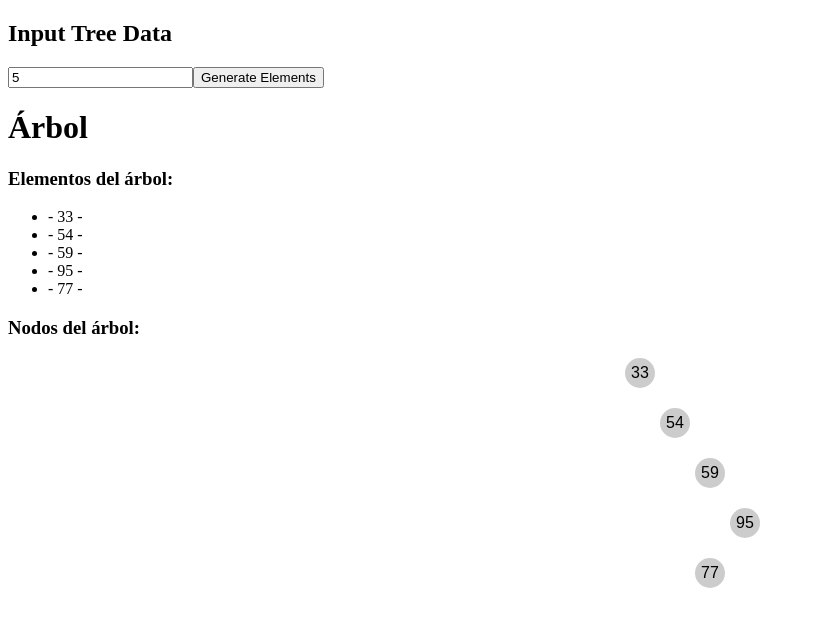
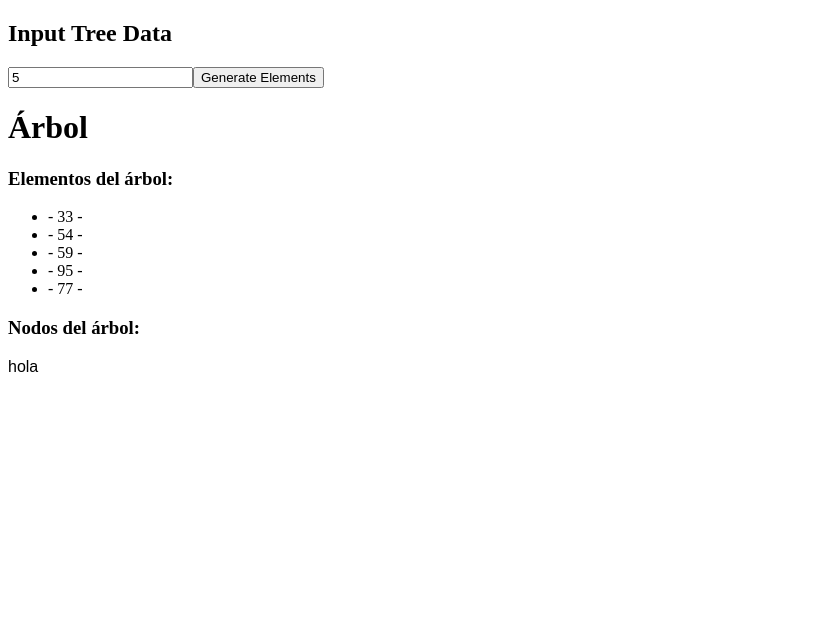
Before and after one commit to JulioXC4/Proyecto-Matem-tica-Discreta, a Next.js app: page / in a window 1280 px wide. Both pictures are taken after typing "5" into the empty fields and a click on the button "Generate Elements". Shown: the top 626 px of the page, without its empty margins (0-815 px from the left). Built offline with nearby package versions, Linux system fonts and the light colour scheme.

Commit message:
progress in creating a tree with n branches

```diff
--- a/app/components/Tree.tsx
+++ b/app/components/Tree.tsx
@@ -5,23 +5,46 @@ import { Node } from "../interfaces/node";
 import { createRandomElements } from "../utils/functions";
 
 const Tree = () => {
-  const [elements, setElements] = useState<number[] | null>([]);
+  const [elements, setElements] = useState<number[]>([0]);
+  const [treeValue, setTreeValue] = useState<number>(3);
   const [rootNode, setRootNode] = useState<Node | null>(null);
+
+  const nodes: Node[] = [];
 
   const generateElements = (n: number) => {
     const newElements = createRandomElements(n);
     setElements(newElements);
     setRootNode(null); // Reiniciar el árbol antes de agregar nuevos nodos
 
-    const newRootNode = new Node(newElements[0]); // Crear el nodo raíz
-    setRootNode(newRootNode);
+    const newRootNode = new Node(newElements[0])
+    nodes.push(newRootNode); // Crear el nodo raíz
 
     // Insertar los nodos restantes
     for (let i = 1; i < newElements.length; i++) {
-      newRootNode.add(newElements[i]);
+      if(i<=treeValue){
+      const subNode = new Node(newElements[i])
+      nodes.push(subNode)
+      newRootNode.addNode(subNode)
+      }else{
+        for(let j = 1; j <= Math.floor(newElements?.length - treeValue + 1/ treeValue); j++){
+          if(i >  treeValue && i <= treeValue+ treeValue*j){
+            const node = new Node(newElements[i])
+            nodes.push(node)
+            nodes[j].addNode(node)
+          }else{
+            const node = new Node(newElements[i])
+            nodes.push(node)
+            nodes[treeValue].addNode(node)
+          }
+        }
+      }
+/*       const newNode = new Node(i)
+      newRootNode.addNode(newNode) */
     }
+    setRootNode(newRootNode);
   };
-  const insertNodeRecursively = (currentNode: Node, newNode: Node) => {
+
+  /* const insertNodeRecursively = (currentNode: Node, newNode: Node) => {
     if (!currentNode) {
       // Si currentNode es null, significa que hemos alcanzado una hoja del árbol
       // Por lo tanto, simplemente devolvemos el newNode para que se convierta en un nodo hoja
@@ -40,7 +63,7 @@ const Tree = () => {
     }
 
     return currentNode;
-  };
+  }; */
 
   return (
     <div className="flex flex-col justify-around items-center w-full h-full">
--- a/app/components/Tree/components/TreeDisplay.tsx
+++ b/app/components/Tree/components/TreeDisplay.tsx
@@ -18,19 +18,8 @@ const TreeDisplay: React.FC<TreeDisplayProps> = ({ rootNode, elements }) => {
     }
 
     return (
-      <div className="tree-node">
-        <div className="node-value">{node.value}</div>
-        <div className="tree-children">
-          <div className="tree-line"></div>
-          <div className="tree-child">
-            {renderAllNodes(node.left)}
-            <div className="tree-line-vertical"></div>
-          </div>
-          <div className="tree-child">
-            {renderAllNodes(node.right)}
-            <div className="tree-line-vertical"></div>
-          </div>
-        </div>
+      <div>
+       <p>hola</p>
       </div>
     );
   };
--- a/app/interfaces/node.ts
+++ b/app/interfaces/node.ts
@@ -1,35 +1,17 @@
 export class Node {
     value: number;
-    left: Node | null;
-    right: Node | null;
+    children: Node[] | null;
 
     constructor(value: number) {
         this.value = value;
-        this.left = null;
-        this.right = null;
+        this.children = [];
     }
 
-    add(value: number): void {
-        if (value < this.value) {
-            this.addToTheLeft(value);
-        } else {
-            this.addToTheRight(value);
-        }
+    public addNode(node: Node): void {
+        this.children?.push(node)
     }
 
-    private addToTheLeft(value: number): void {
-        if (this.left) {
-            this.left.add(value);
-        } else {
-            this.left = new Node(value);
-        }
-    }
-
-    private addToTheRight(value: number): void {
-        if (this.right) {
-            this.right.add(value);
-        } else {
-            this.right = new Node(value);
-        }
+    public getChildren(){
+        return this.children
     }
   }
```
